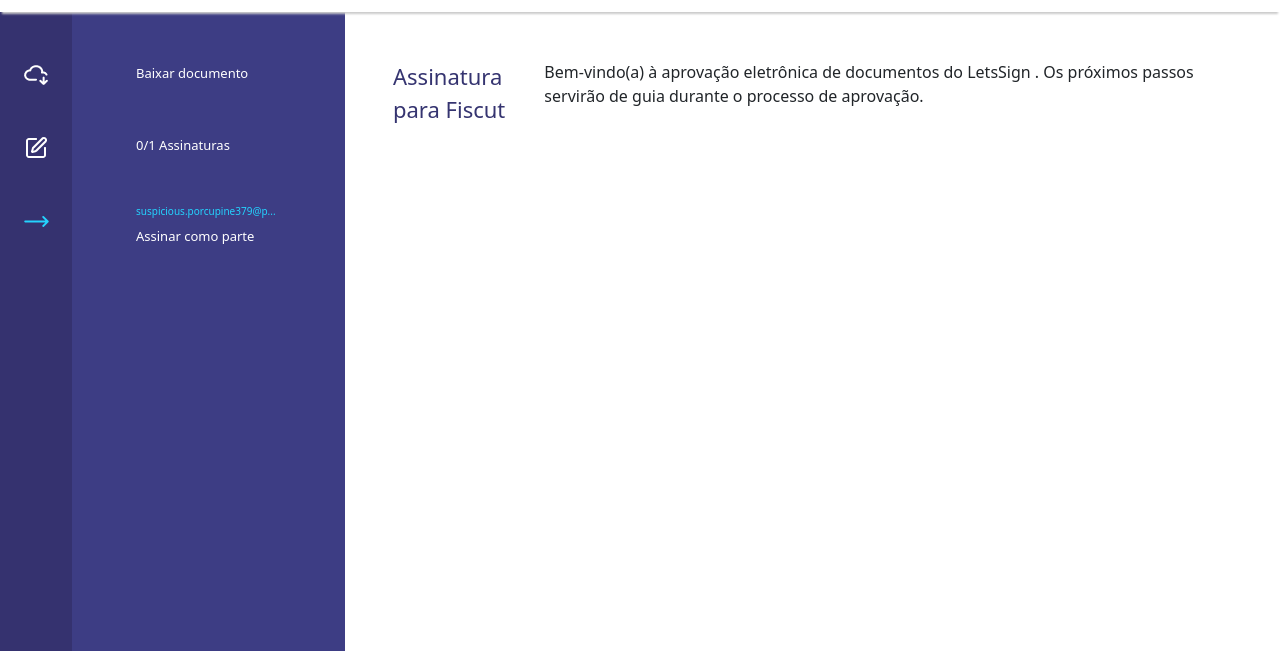
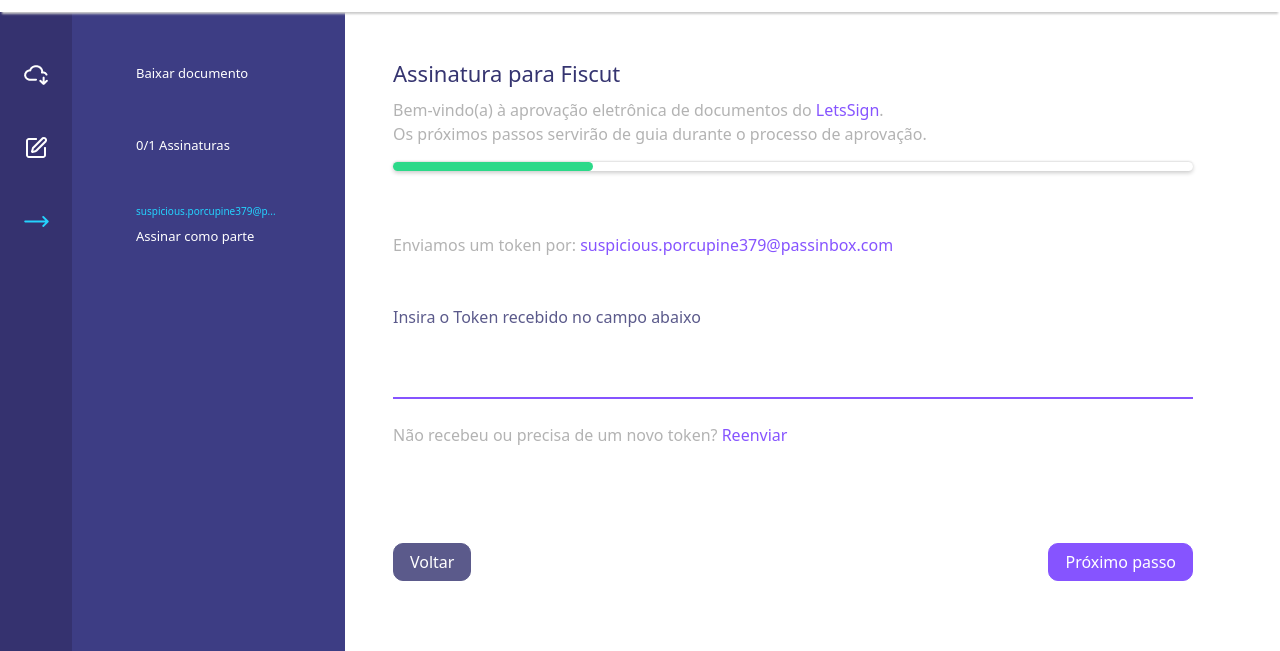
Before and after one commit to joaomelara/ChallengeLetsSign, a plain HTML site: page index.html in a window 1280 px wide. Shown: the part 60-711 px from the top of the page. Drawn offline with nearby package versions, Linux system fonts and the light colour scheme.

Commit message:
first page mostly finished styling
Co-authored-by: joaomelara <joaomelara@users.noreply.github.com>

```diff
--- a/assets/css/style.css
+++ b/assets/css/style.css
@@ -45,15 +45,68 @@
     max-height: 32px;
     width: auto;
     max-width: 100%;
-    filter: #24D3FE;
 }
 
 .titleLetsSign{
     color: #353470;
     font-size: 22px;
-    font-weight: 60px;
+    font-weight: 400;
 }
 
-.testUseRemainingSpace {
-    min-height: 100%;
+.descriptionLetsSign{
+    margin-top: 12px;
+    color: #b3b3b3
 }
+
+.attentionLetsSign{
+    font-weight: 400;
+    color: #5B5A8B;
+}
+
+.loading-bar{
+    height: 9px;
+    background-color: #FFF;
+    width: 100%;
+    border-radius: 4.5px;
+    box-shadow:
+    0 -1px 2px rgba(0, 0, 0, 0.1),
+    0 2px 4px rgba(0, 0, 0, 0.2);
+}
+
+.loading-progress{
+    height: 100%;
+    background-color: #2CD989;
+    border-radius: 4.5px;
+    width: 25%;
+}
+
+.token-main{
+    min-width: 100vh;
+}
+
+.emptySpace{
+    height: 2%;
+    width: 10px;
+}
+
+.tokenInput{
+    width: 100%;
+    height: 30px;
+    border: 0px;
+    border-bottom: 2px solid #8654FF;
+    text-align: center;
+}
+
+.button-advance{
+    background-color: #8654FF!important ;
+    border-color: #8654FF!important;
+    border-radius: 10px !important;
+
+}
+
+.button-back{
+    border-radius: 10px !important;
+    background-color: #5B5A8B !important;
+    border-color: #5B5A8B!important;
+
+}
--- a/index.html
+++ b/index.html
@@ -71,13 +71,35 @@
       </ul>
     </div>
 
-    <div class="d-flex align-self-stretch m-5">
-      <span class="titleLetsSign">Assinatura para Fiscut</span>
-      <span class="descriptionLetsSign">
-        Bem-vindo(a) à aprovação eletrônica de documentos do LetsSign . Os próximos passos servirão de guia durante o processo de aprovação.
-      </span>
+    <div class="m-5 token-main">
+      <h2 class="titleLetsSign">Assinatura para Fiscut</h2>
+      <p class="descriptionLetsSign">
+        Bem-vindo(a) à aprovação eletrônica de documentos do
+        <span style="color: #8654FF; font-weight: 500; ">LetsSign</span>. <br />
+        Os próximos passos servirão de guia durante o processo de aprovação.
+      </p>
+
+      <div class="loading-bar">
+        <div class="loading-progress"></div>
+      </div>
+
+      <div class="emptySpace"></div>
+      <p class="mt-5 descriptionLetsSign" >Enviamos um token por: <span style="color: #8654FF; font-weight: 500; " >suspicious.porcupine379@passinbox.com</span></p>
+      <p class="mt-5 attentionLetsSign" >Insira o Token recebido no campo abaixo</p>
+
+      <input type="text" class="tokenInput mt-4" id="tokenInput" />
+
+      <p class="mt-4 descriptionLetsSign">
+        Não recebeu ou precisa de um novo token?
+        <span style="color: #8654FF; font-weight: 500; " >Reenviar</span>
+      </p>
+
+      <div class="d-flex flex-row justify-content-between mt-5 py-5">
+        <button type="button" class="btn btn-secondary button-back btn-md px-3" id="btn-cancel">Voltar</button>
+        <button type="button" class="btn btn-primary btn-md button-advance px-3" id="btn-sign">Próximo passo</button>
+      </div>
+
     </div>
-  </main>
 
 
   <script src="https://cdn.jsdelivr.net/npm/bootstrap@5.3.5/dist/js/bootstrap.bundle.min.js"
```
